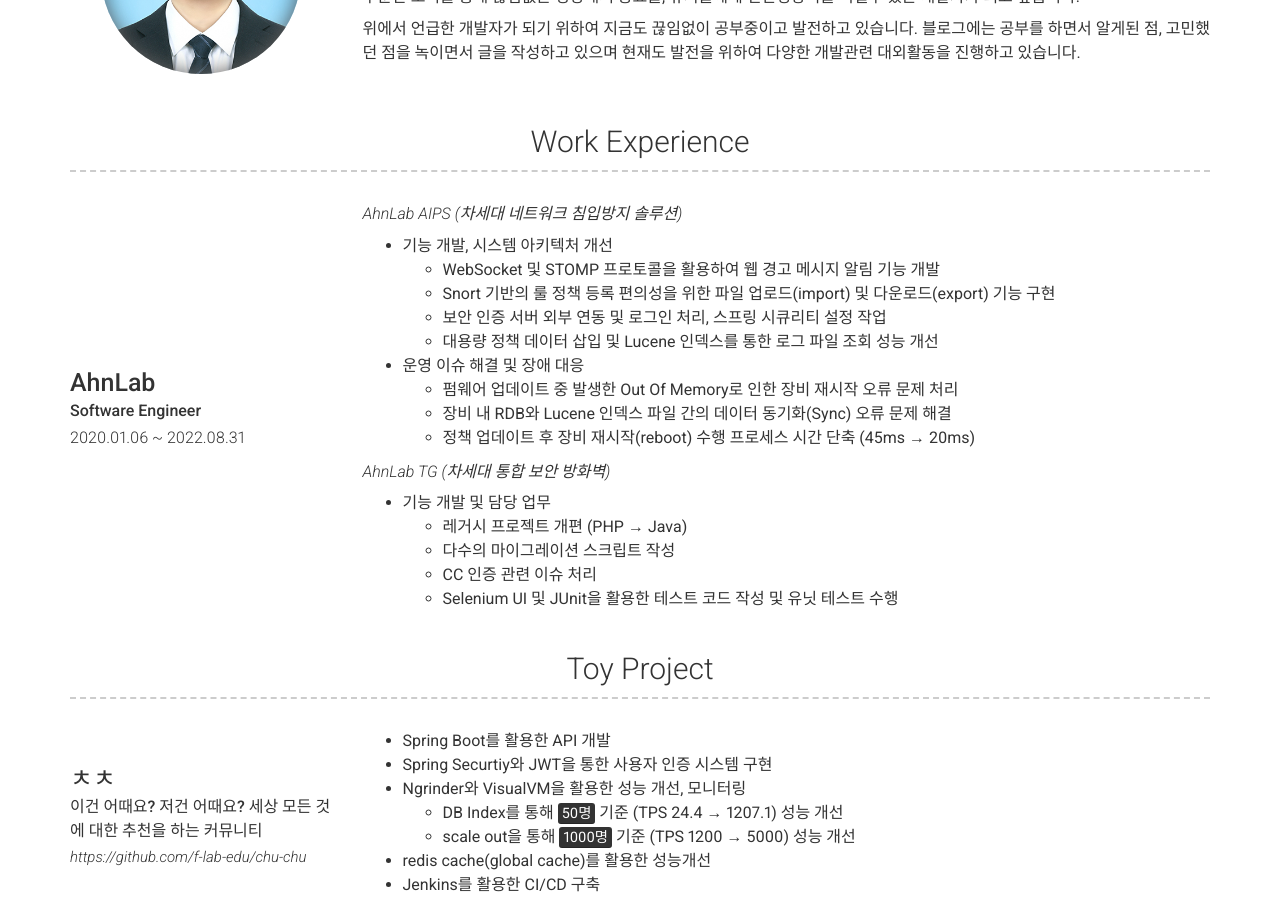
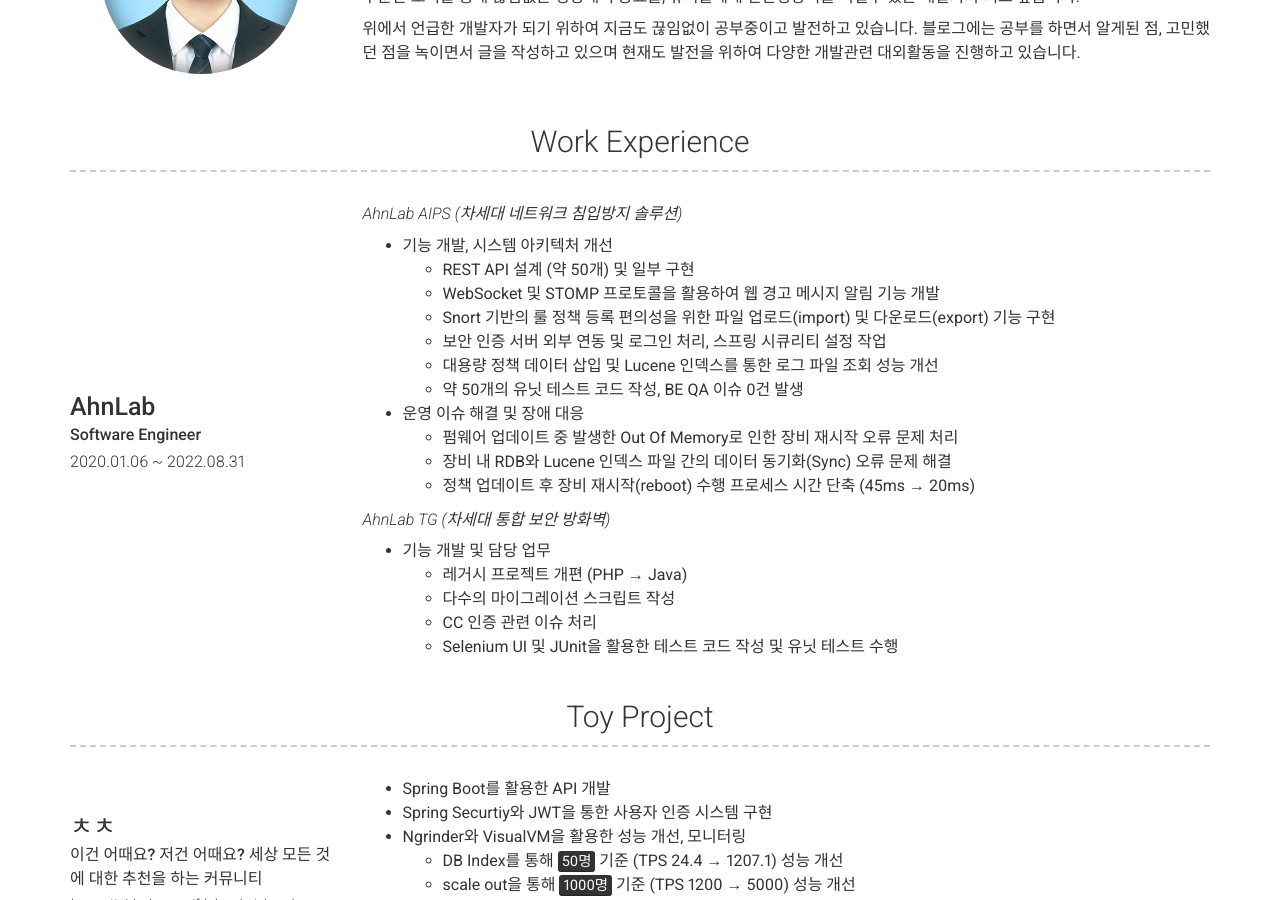
Before and after one commit to yht0827/resume, a Jekyll site: the page built from index.md, in a window 1280 px wide and 900 px high, scrolled down 462 px. Built offline with Jekyll 4.4.1, drawn with Linux system fonts in a browser that asks for light colours; nearby versions of some CDN libraries.

Commit message:
-- 이력서 수정

```diff
--- a/_config.yml
+++ b/_config.yml
@@ -53,10 +53,12 @@ content:
         description: | # this will include new lines to allow paragraphs
           **<a href="https://www.ahnlab.com/ko/product/intrusion-prevention-system" target="_blank" style="color: inherit;font-style: italic;font-weight: 300;">AhnLab AIPS (차세대 네트워크 침입방지 솔루션)</a>**
           - 기능 개발, 시스템 아키텍처 개선
+            - REST API 설계 (약 50개) 및 일부 구현
             - WebSocket 및 STOMP 프로토콜을 활용하여 웹 경고 메시지 알림 기능 개발
             - Snort 기반의 룰 정책 등록 편의성을 위한 파일 업로드(import) 및 다운로드(export) 기능 구현
             - 보안 인증 서버 외부 연동 및 로그인 처리, 스프링 시큐리티 설정 작업
             - 대용량 정책 데이터 삽입 및 Lucene 인덱스를 통한 로그 파일 조회 성능 개선
+            - 약 50개의 유닛 테스트 코드 작성, BE QA 이슈 0건 발생
           - 운영 이슈 해결 및 장애 대응
             - 펌웨어 업데이트 중 발생한 Out Of Memory로 인한 장비 재시작 오류 문제 처리
             - 장비 내 RDB와 Lucene 인덱스 파일 간의 데이터 동기화(Sync) 오류 문제 해결
```
